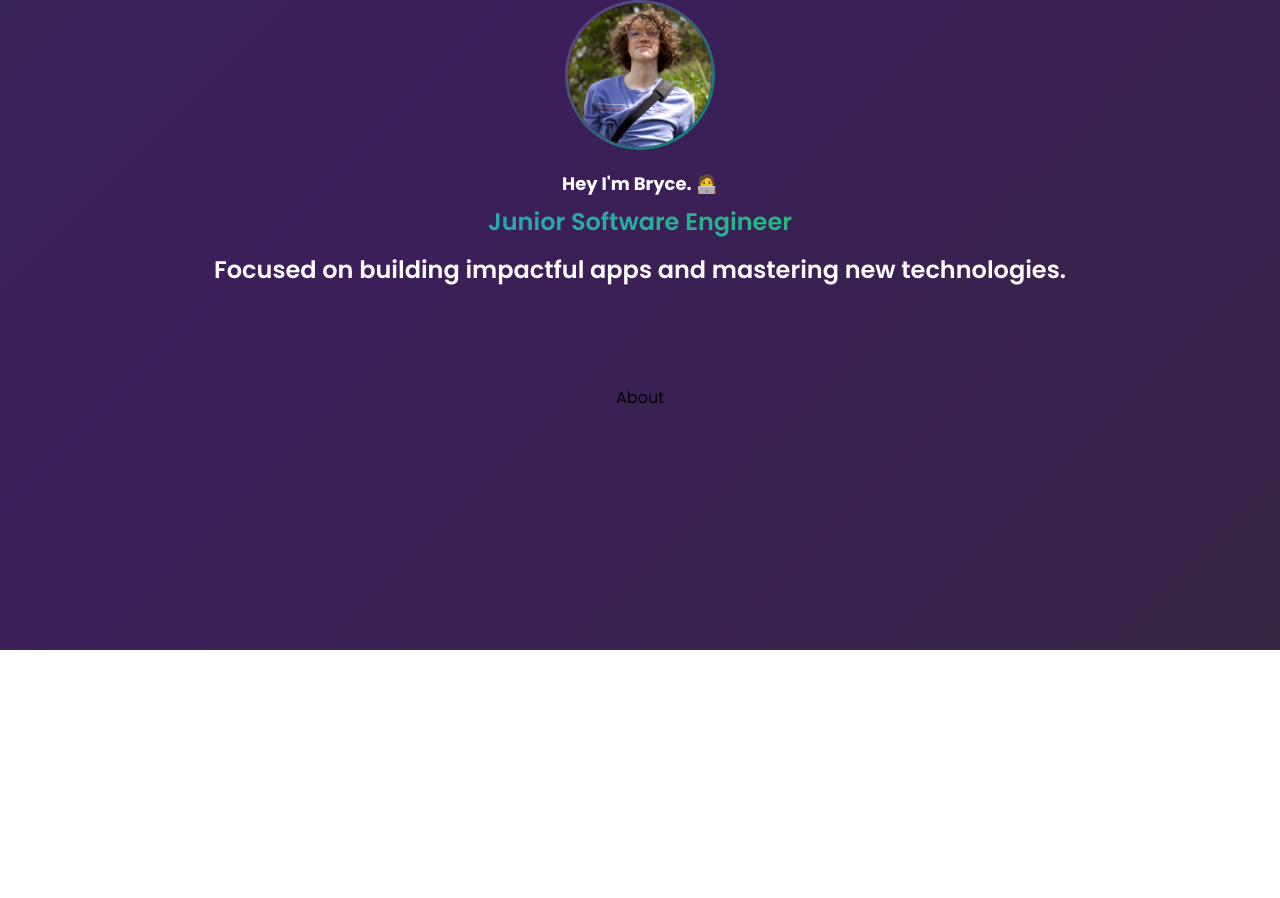
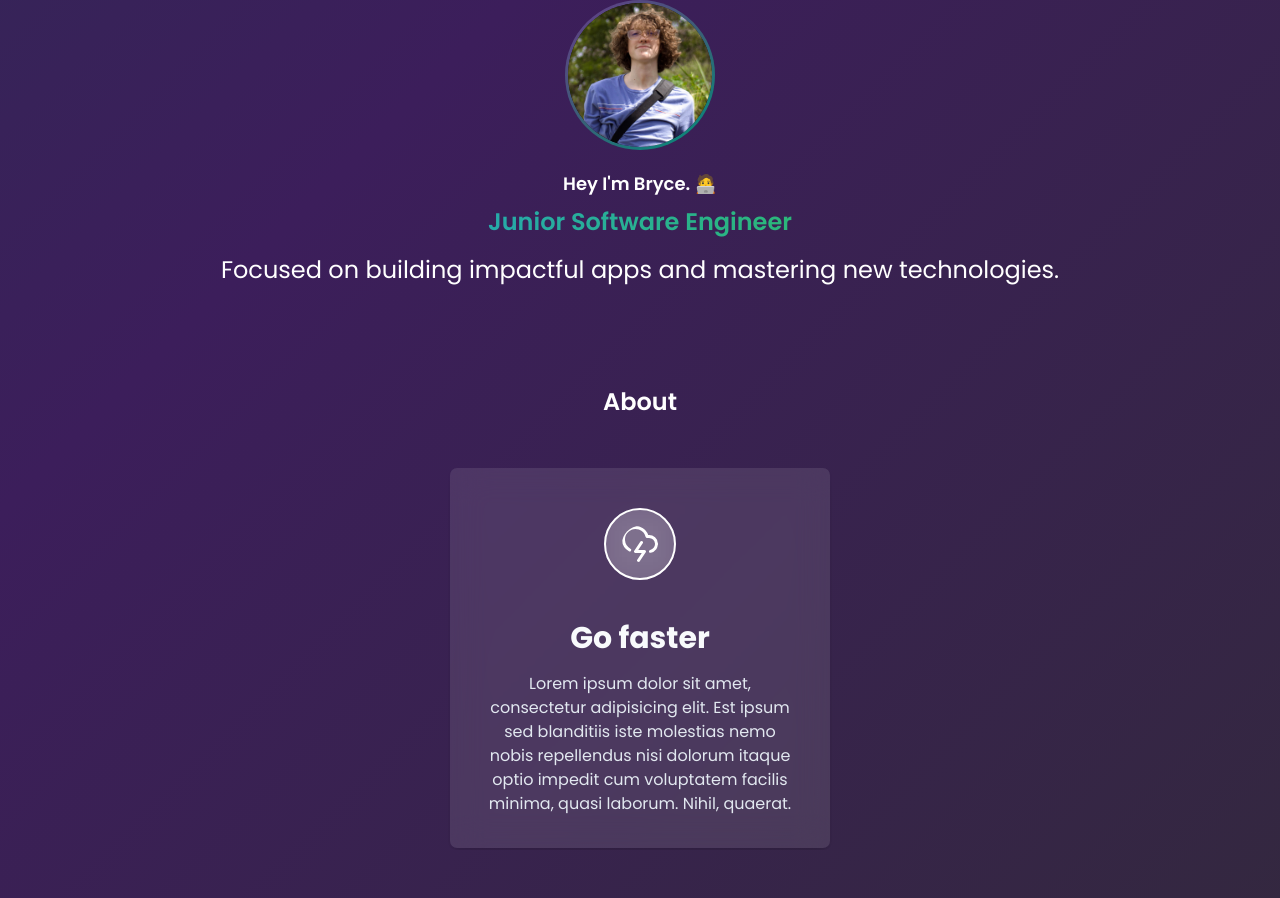
Before and after one commit to bryceberczik/portfolio, a React (Vite) app: page / in a window 1280 px wide. Shown: the part 150-1048 px from the top of the page. Before the commit the page ends 800 px from the top, so only its background shows below. Built offline with nearby package versions, Linux system fonts and the light colour scheme.

Commit message:
added hover.dev about section comp

```diff
--- /dev/null
+++ b/src/components/AboutCard.tsx
@@ -0,0 +1,44 @@
+import { FiCloudLightning } from "react-icons/fi";
+import { motion } from "framer-motion";
+
+const AboutCard = () => {
+  return (
+    <div className="px-4 py-12">
+      <GlassmorphicCard />
+    </div>
+  );
+};
+
+const GlassmorphicCard = () => {
+  return (
+    <div className="group relative mx-auto w-full max-w-sm overflow-hidden rounded-lg p-0.5 transition-all duration-500 hover:scale-[1.01]">
+      <div className="relative z-10 flex flex-col items-center justify-center overflow-hidden rounded-[7px] bg-white/10 backdrop-blur-lg p-8 shadow-lg transition-colors duration-500 group-hover:bg-white/20">
+        <FiCloudLightning className="relative z-10 mb-10 mt-2 rounded-full border-2 border-white bg-white/20 p-4 text-7xl text-white backdrop-blur-md" />
+
+        <h4 className="relative z-10 mb-4 w-full text-3xl font-bold text-slate-50">
+          Go faster
+        </h4>
+        <p className="relative z-10 text-slate-200">
+          Lorem ipsum dolor sit amet, consectetur adipisicing elit. Est ipsum
+          sed blanditiis iste molestias nemo nobis repellendus nisi dolorum
+          itaque optio impedit cum voluptatem facilis minima, quasi laborum.
+          Nihil, quaerat.
+        </p>
+      </div>
+
+      <motion.div
+        initial={{ rotate: "0deg" }}
+        animate={{ rotate: "360deg" }}
+        style={{ scale: 1.75 }}
+        transition={{
+          repeat: Infinity,
+          duration: 3.5,
+          ease: "linear",
+        }}
+        className="absolute inset-0 z-0 bg-gradient-to-br from-indigo-200 via-indigo-200/0 to-indigo-200 opacity-0 transition-opacity duration-500 group-hover:opacity-100"
+      />
+    </div>
+  );
+};
+
+export default AboutCard;
--- a/src/components/Header.tsx
+++ b/src/components/Header.tsx
@@ -95,7 +95,7 @@ const Buttons = ({ setMenuOpen }: any) => (
 
     <ButtonWrapper />
 
-    <Hamburger color="white" onToggle={setMenuOpen} />
+    <Hamburger rounded color="white" onToggle={setMenuOpen} />
   </div>
 );
 
--- a/src/pages/Home.tsx
+++ b/src/pages/Home.tsx
@@ -1,3 +1,4 @@
+import AboutCard from "../components/AboutCard";
 import ProfilePic from "../images/IMG_0240.jpg";
 
 const Home = () => {
@@ -11,15 +12,16 @@ const Home = () => {
         />
       </div>
       <div className="text-center">
-        <h1 className="text-white text-lg mt-5 font-bold">Hey I'm Bryce. 🧑‍💻</h1>
+        <h1 className="text-white text-lg mt-5 font-semibold">Hey I'm Bryce. 🧑‍💻</h1>
         <p className="jse text-2xl mt-2">Junior Software Engineer</p>
-        <p className="text-white text-2xl mt-4 px-6 font-semibold">
+        <p className="text-white text-2xl mt-4 px-3">
           Focused on building impactful apps and mastering new technologies.
         </p>
       </div>
 
       <div id="about" className="w-full text-center mt-[100px]">
-        <h1 className="">About</h1>
+        <h1 className="text-white font-semibold text-2xl">About</h1>
+        <AboutCard />
       </div>
     </div>
   );
```
